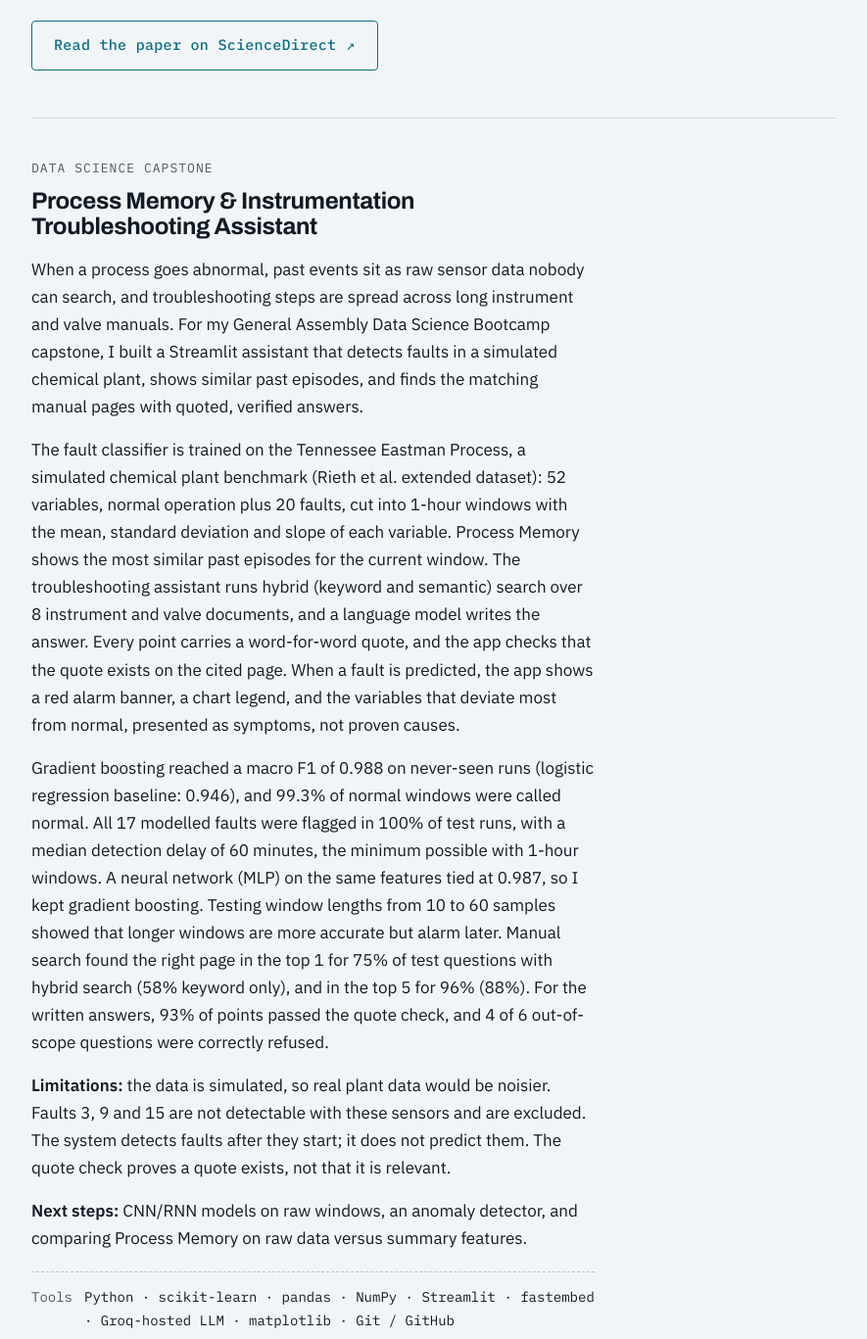
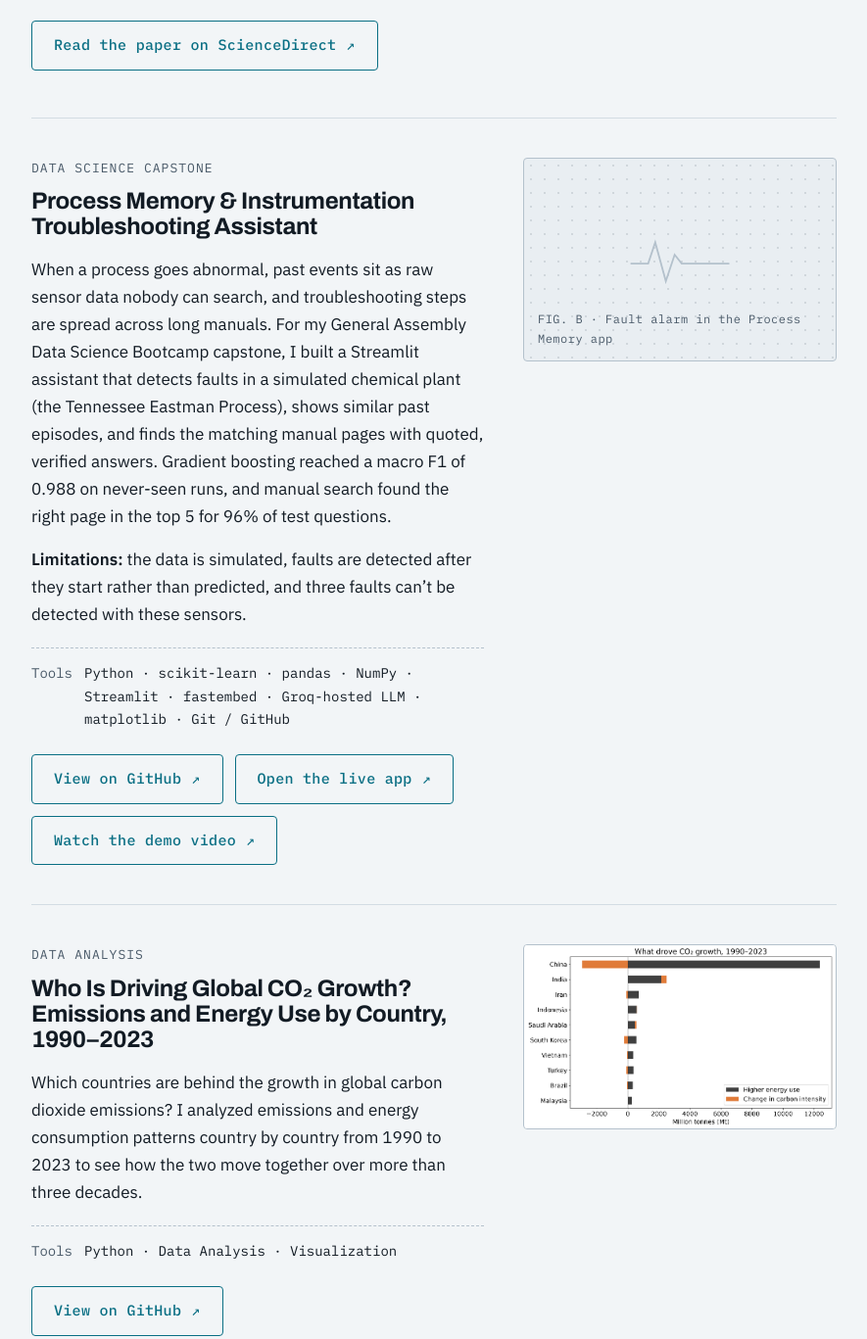
Before and after one commit to Ayman-Saleh-ED/Ayman-Saleh-ED.github.io, a plain HTML site: page index.html in a window 1280 px wide. Shown: the part 3334-4701 px from the top of the page at 98% size, without its empty margins (358-1243 px from the left). Drawn offline with Linux system fonts and the light colour scheme.

Commit message:
Add files via upload

```diff
--- a/index.html
+++ b/index.html
@@ -763,15 +763,12 @@
           </div>
         </article>
 
-        <article class="proj-row text-only" aria-labelledby="p-capstone">
+        <article class="proj-row" aria-labelledby="p-capstone">
           <div class="proj-body">
             <p class="eyebrow">Data science capstone</p>
             <h3 id="p-capstone">Process Memory &amp; Instrumentation Troubleshooting Assistant</h3>
-            <p class="proj-desc">When a process goes abnormal, past events sit as raw sensor data nobody can search, and troubleshooting steps are spread across long instrument and valve manuals. For my General Assembly Data Science Bootcamp capstone, I built a Streamlit assistant that detects faults in a simulated chemical plant, shows similar past episodes, and finds the matching manual pages with quoted, verified answers.</p>
-            <p class="proj-desc">The fault classifier is trained on the Tennessee Eastman Process, a simulated chemical plant benchmark (Rieth et al. extended dataset): 52 variables, normal operation plus 20 faults, cut into 1-hour windows with the mean, standard deviation and slope of each variable. Process Memory shows the most similar past episodes for the current window. The troubleshooting assistant runs hybrid (keyword and semantic) search over 8 instrument and valve documents, and a language model writes the answer. Every point carries a word-for-word quote, and the app checks that the quote exists on the cited page. When a fault is predicted, the app shows a red alarm banner, a chart legend, and the variables that deviate most from normal, presented as symptoms, not proven causes.</p>
-            <p class="proj-desc">Gradient boosting reached a macro F1 of 0.988 on never-seen runs (logistic regression baseline: 0.946), and 99.3% of normal windows were called normal. All 17 modelled faults were flagged in 100% of test runs, with a median detection delay of 60 minutes, the minimum possible with 1-hour windows. A neural network (MLP) on the same features tied at 0.987, so I kept gradient boosting. Testing window lengths from 10 to 60 samples showed that longer windows are more accurate but alarm later. Manual search found the right page in the top 1 for 75% of test questions with hybrid search (58% keyword only), and in the top 5 for 96% (88%). For the written answers, 93% of points passed the quote check, and 4 of 6 out-of-scope questions were correctly refused.</p>
-            <p class="proj-desc"><strong>Limitations:</strong> the data is simulated, so real plant data would be noisier. Faults 3, 9 and 15 are not detectable with these sensors and are excluded. The system detects faults after they start; it does not predict them. The quote check proves a quote exists, not that it is relevant.</p>
-            <p class="proj-desc"><strong>Next steps:</strong> CNN/RNN models on raw windows, an anomaly detector, and comparing Process Memory on raw data versus summary features.</p>
+            <p class="proj-desc">When a process goes abnormal, past events sit as raw sensor data nobody can search, and troubleshooting steps are spread across long manuals. For my General Assembly Data Science Bootcamp capstone, I built a Streamlit assistant that detects faults in a simulated chemical plant (the Tennessee Eastman Process), shows similar past episodes, and finds the matching manual pages with quoted, verified answers. Gradient boosting reached a macro F1 of 0.988 on never-seen runs, and manual search found the right page in the top 5 for 96% of test questions.</p>
+            <p class="proj-desc"><strong>Limitations:</strong> the data is simulated, faults are detected after they start rather than predicted, and three faults can’t be detected with these sensors.</p>
             <dl class="tools"><dt>Tools</dt><dd>Python · scikit-learn · pandas · NumPy · Streamlit · fastembed · Groq-hosted LLM · matplotlib · Git / GitHub</dd></dl>
             <div class="proj-actions">
               <a class="btn btn-ghost" href="https://github.com/Ayman-Saleh-ED/process_memory_assistant" target="_blank" rel="noopener noreferrer">View on GitHub <span class="arrow" aria-hidden="true">&#8599;</span><span class="visually-hidden">(opens in a new tab)</span></a>
@@ -779,6 +776,13 @@
               <a class="btn btn-ghost" href="https://youtu.be/HCLL2lhnrFQ" target="_blank" rel="noopener noreferrer">Watch the demo video <span class="arrow" aria-hidden="true">&#8599;</span><span class="visually-hidden">(opens in a new tab)</span></a>
             </div>
           </div>
+          <figure class="media" style="aspect-ratio: 1267 / 825;">
+            <img src="images/project-4.png" alt="Process Memory Assistant app: a Tennessee Eastman test run and a 1-hour window are selected, and a red alarm banner predicts Fault 12, condenser cooling water inlet temperature changes" loading="lazy" decoding="async" width="1267" height="825">
+            <div class="media-glyph" aria-hidden="true">
+              <svg viewBox="0 0 120 70" fill="none" stroke="currentColor" stroke-width="2"><path d="M4 40h20l8-24 12 44 10-30 8 10h54"/></svg>
+            </div>
+            <figcaption class="media-label">FIG. B · Fault alarm in the Process Memory app</figcaption>
+          </figure>
         </article>
 
         <article class="proj-row" aria-labelledby="p-co2">
@@ -796,7 +800,7 @@
             <div class="media-glyph" aria-hidden="true">
               <svg viewBox="0 0 120 70" fill="none" stroke="currentColor" stroke-width="2"><path d="M4 66h112M4 4v62"/><path d="M10 56 L34 46 L52 50 L72 30 L92 24 L112 10"/></svg>
             </div>
-            <figcaption class="media-label">FIG. B · CO₂ emissions and energy use, 1990–2023</figcaption>
+            <figcaption class="media-label">FIG. C · CO₂ emissions and energy use, 1990–2023</figcaption>
           </figure>
         </article>
 
@@ -812,7 +816,7 @@
             <div class="media-glyph" aria-hidden="true">
               <svg viewBox="0 0 120 70" fill="none" stroke="currentColor" stroke-width="2"><path d="M4 35c10-26 20-26 30 0s20 26 30 0 20-26 30 0 16 18 22 10"/><path d="M60 4v62" stroke-dasharray="4 4"/></svg>
             </div>
-            <figcaption class="media-label">FIG. C · V2G / G2V converter simulation</figcaption>
+            <figcaption class="media-label">FIG. D · V2G / G2V converter simulation</figcaption>
           </figure>
         </article>
 
```
